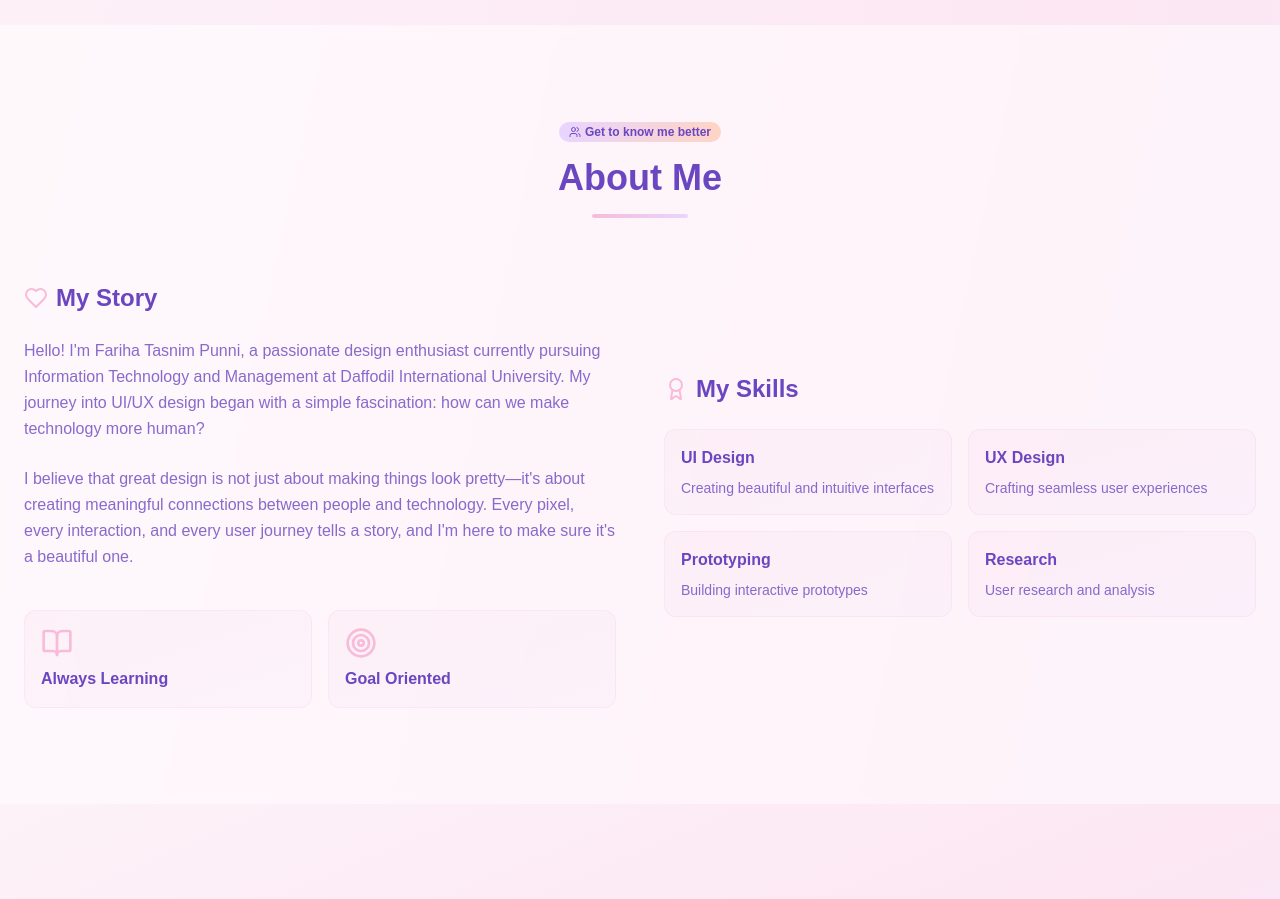
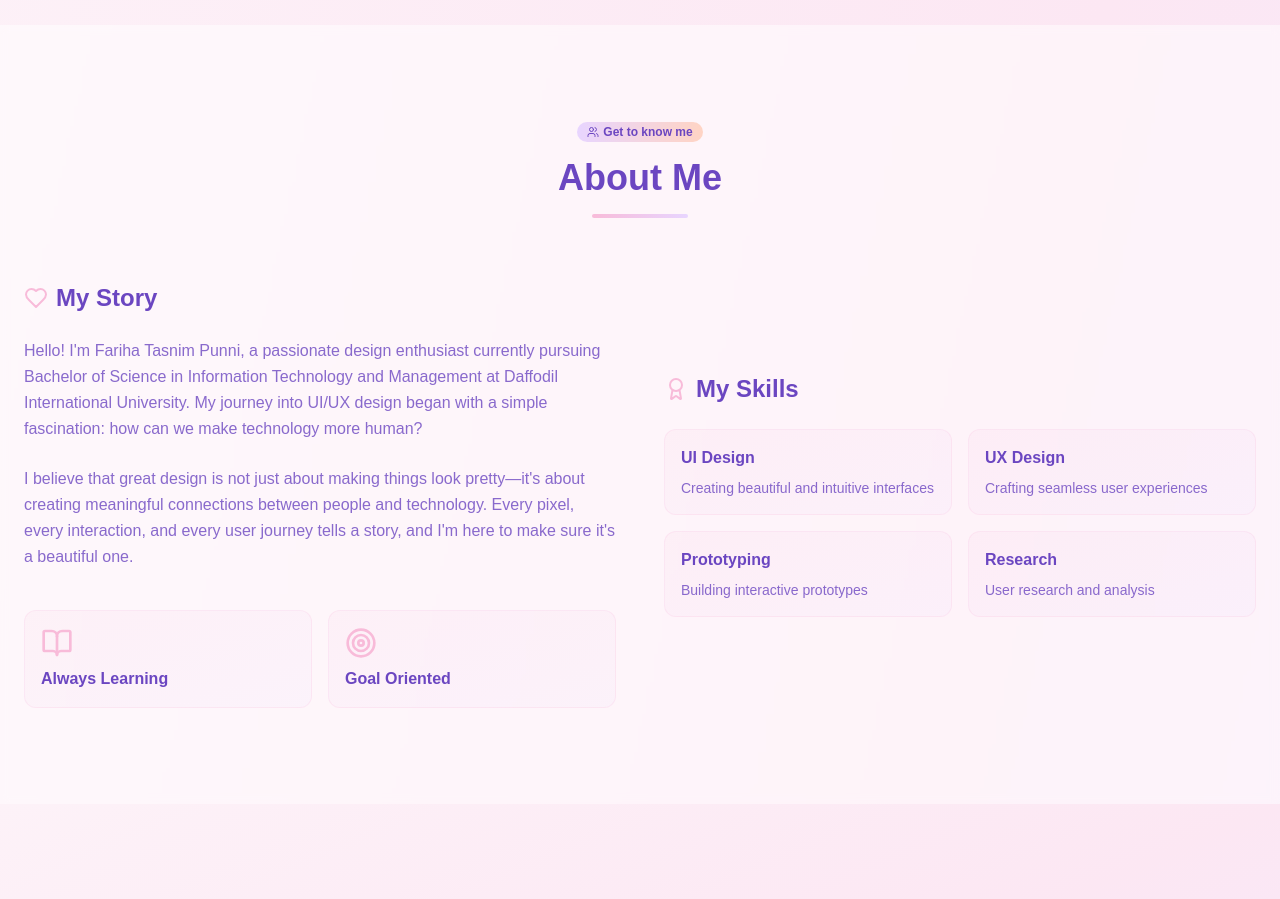
Before and after one commit to FarihaTasnimPunni/portfolio, a Next.js app: page / in a window 1280 px wide. Shown: the part 800-1699 px from the top of the page. Built offline with nearby package versions, Linux system fonts and the light colour scheme.

Commit message:
Updated codes

```diff
--- a/app/page.tsx
+++ b/app/page.tsx
@@ -178,7 +178,7 @@ export default function Home() {
             <div className="text-center mb-16">
               <Badge className="bg-gradient-to-r from-[#E8D5FF] to-[#FFD4C4] text-[#6B46C1] dark:text-gray-200 border-none mb-4">
                 <Users className="w-3 h-3 mr-1" />
-                Get to know me better
+                Get to know me
               </Badge>
               <h2 className="text-4xl font-bold text-[#6B46C1] dark:text-gray-200 mb-4">About Me</h2>
               <div className="w-24 h-1 bg-gradient-to-r from-[#F8BBD9] to-[#E8D5FF] mx-auto rounded-full" />
@@ -190,7 +190,7 @@ export default function Home() {
                   My Story
                 </h3>
                 <p className="text-[#6B46C1]/80 dark:text-gray-300 leading-relaxed">
-                  Hello! I'm Fariha Tasnim Punni, a passionate design enthusiast currently pursuing Information
+                  Hello! I'm Fariha Tasnim Punni, a passionate design enthusiast currently pursuing Bachelor of Science in   Information
                   Technology and Management at Daffodil International University. My journey into UI/UX design began
                   with a simple fascination: how can we make technology more human?
                 </p>
```
